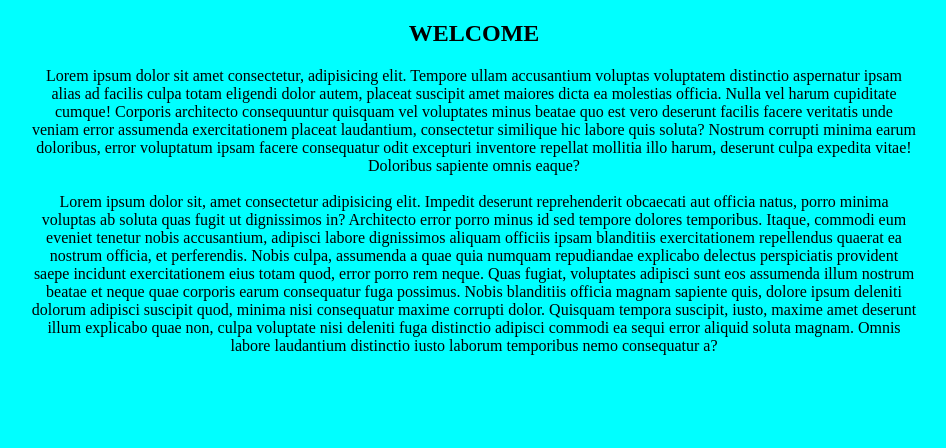
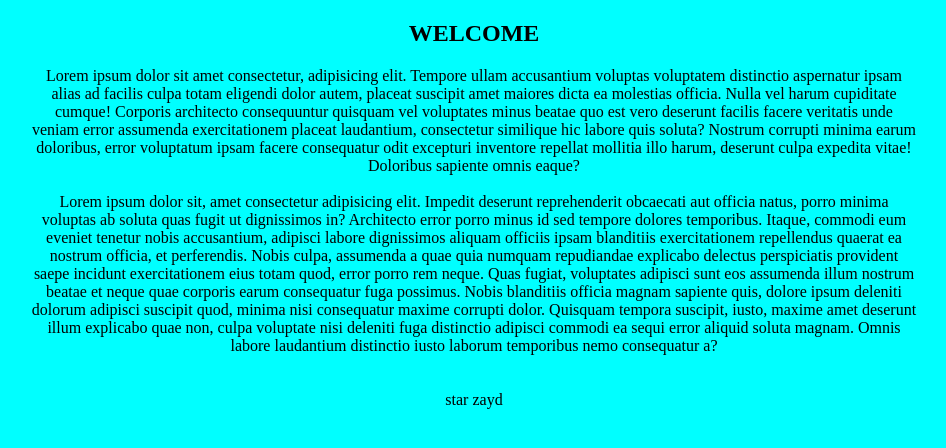
Before and after one commit to medreda11/repo_test, a plain HTML site: page index.html in a window 1280 px wide. Shown: the whole page, without its empty margins (166-1112 px from the left). Drawn offline with Linux system fonts and the light colour scheme.

Commit message:
zid star

```diff
--- a/index.html
+++ b/index.html
@@ -10,6 +10,7 @@
     <p>Lorem ipsum dolor sit amet consectetur, adipisicing elit. Tempore ullam accusantium voluptas voluptatem distinctio aspernatur ipsam alias ad facilis culpa totam eligendi dolor autem, placeat suscipit amet maiores dicta ea molestias officia. Nulla vel harum cupiditate cumque! Corporis architecto consequuntur quisquam vel voluptates minus beatae quo est vero deserunt facilis facere veritatis unde veniam error assumenda exercitationem placeat laudantium, consectetur similique hic labore quis soluta? Nostrum corrupti minima earum doloribus, error voluptatum ipsam facere consequatur odit excepturi inventore repellat mollitia illo harum, deserunt culpa expedita vitae! Doloribus sapiente omnis eaque?</p>
     <br>
     <p>Lorem ipsum dolor sit, amet consectetur adipisicing elit. Impedit deserunt reprehenderit obcaecati aut officia natus, porro minima voluptas ab soluta quas fugit ut dignissimos in? Architecto error porro minus id sed tempore dolores temporibus. Itaque, commodi eum eveniet tenetur nobis accusantium, adipisci labore dignissimos aliquam officiis ipsam blanditiis exercitationem repellendus quaerat ea nostrum officia, et perferendis. Nobis culpa, assumenda a quae quia numquam repudiandae explicabo delectus perspiciatis provident saepe incidunt exercitationem eius totam quod, error porro rem neque. Quas fugiat, voluptates adipisci sunt eos assumenda illum nostrum beatae et neque quae corporis earum consequatur fuga possimus. Nobis blanditiis officia magnam sapiente quis, dolore ipsum deleniti dolorum adipisci suscipit quod, minima nisi consequatur maxime corrupti dolor. Quisquam tempora suscipit, iusto, maxime amet deserunt illum explicabo quae non, culpa voluptate nisi deleniti fuga distinctio adipisci commodi ea sequi error aliquid soluta magnam. Omnis labore laudantium distinctio iusto laborum temporibus nemo consequatur a?</p>
-
+    <br><br>
+    <p>star zayd</p>
 </body>
 </html>
```
